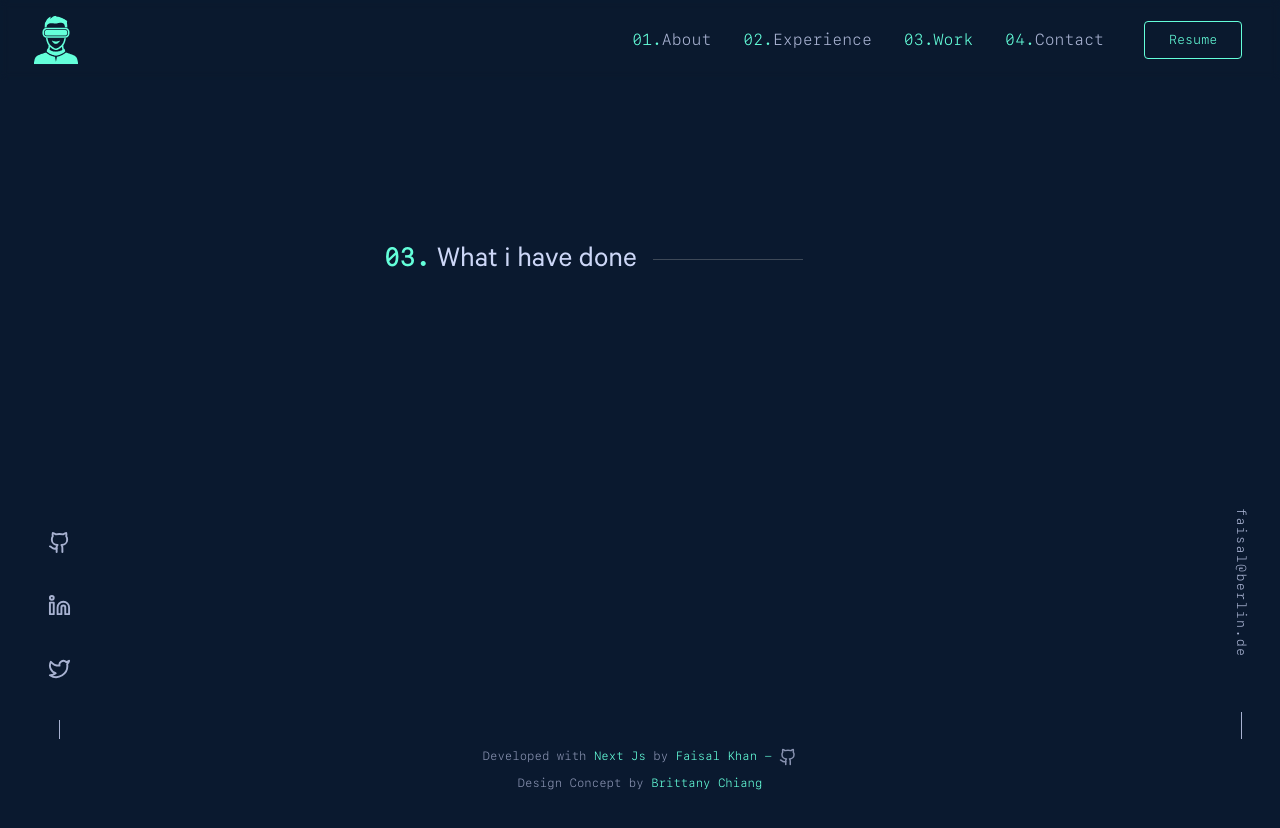
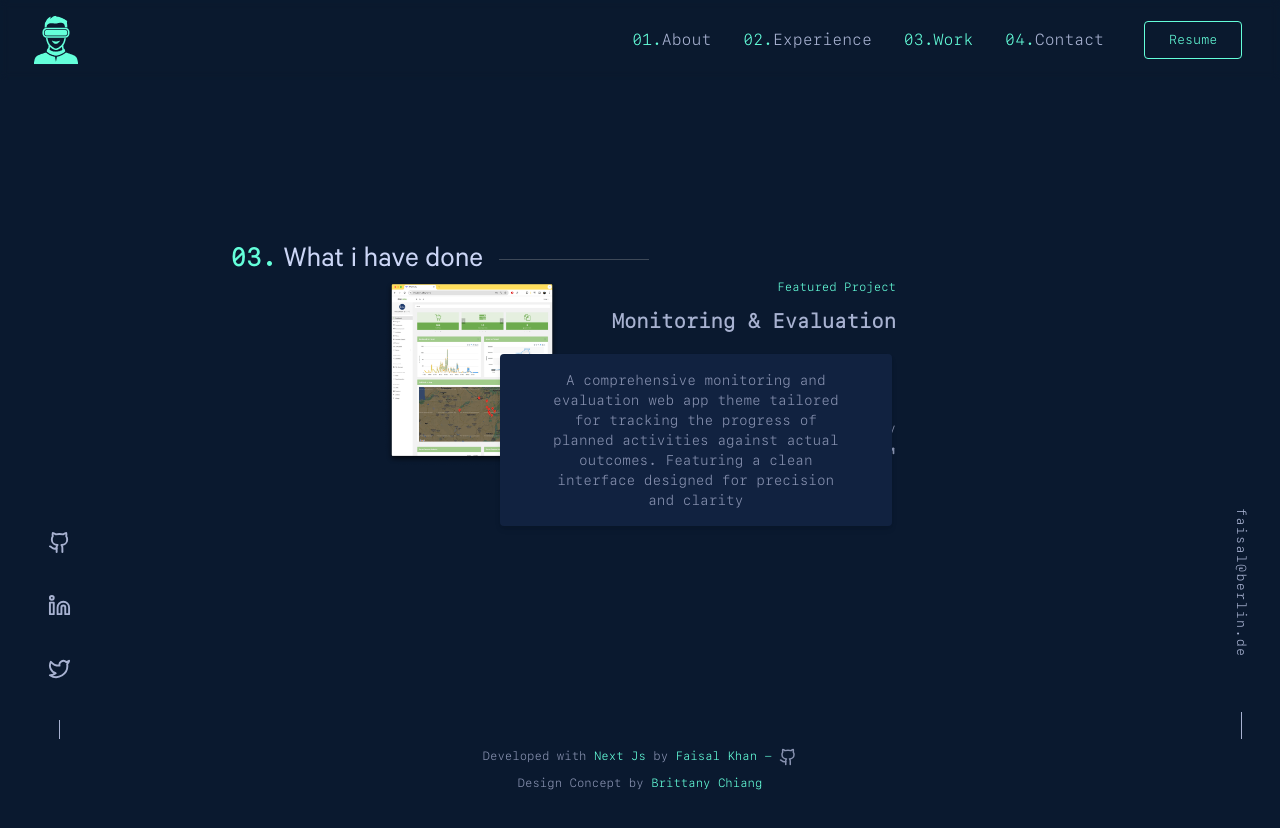
Before and after one commit to faisaltheprofessor/portfolio-v1, a Next.js app: page /work in a window 1280 px wide. Shown: the top 828 px of the page. Built offline with nearby package versions, Linux system fonts and the light colour scheme.

Commit message:
add clap

```diff
--- a/src/app/work/page.tsx
+++ b/src/app/work/page.tsx
@@ -1,11 +1,55 @@
 "use client";
 import Heading from "@/components/heading";
-
+import { ExternalLink, Github, Link } from "lucide-react";
+import Image from "next/image";
 const Home = () => {
   return (
     <>
-      <main className="flex items-start mt-40 justify-center md:w-full  xl:w-[50%] h-screen mx-auto">
+      <main className="flex flex-col items-center mt-40 justify-start md:w-full  xl:w-[80%] h-screen mx-auto">
         <Heading text="What i have done" number={3} />
+        <div className="flex justify-between gap-x-5 w-1/2">
+          <div className="relative">
+            <Image
+              src={"/work/clap.webp"}
+              height={500}
+              width={500}
+              alt="portfolio"
+              layout="responsive"
+              objectFit="contain"
+              className="aspect-w-1 aspect-h-1"
+            />
+          </div>
+
+          <div className="text-slate flex flex-col justify-between items-end  md:w-1/2 lg:w-2/3 relative">
+            <div className="flex flex-col gap-y-3 justify-end text-green text-sm place-items-end">
+              <h1 className="text-xs ">Featured Project</h1>
+              <h1 className="text-light-slate text-xl font-bold">
+                Monitoring & Evaluation
+              </h1>
+            </div>
+
+            <div className="relative md:absolute top-[40%] -left-20 bg-light-navy w-[124%]  shadow-md p-4 px-12 text-sm rounded text-center">
+              A comprehensive monitoring and evaluation web app theme tailored
+              for tracking the progress of planned activities against actual
+              outcomes. Featuring a clean interface designed for precision and
+              clarity
+            </div>
+
+            <div>
+              <ul className="flex gap-3 text-sm ">
+                <li>Phpstorm</li>
+                <li>Laravel</li>
+                <li>XAMPP</li>
+                <li>MySQL</li>
+                <li>jQuery</li>
+              </ul>
+              <div className="flex gap-x-2 items-end justify-end mt-2">
+                <Github size={20} />
+                <ExternalLink size={20} />
+              </div>
+            </div>
+          </div>
+        </div>
       </main>
     </>
   );
```
Also changed, not shown: public/work/clap.webp (added).
